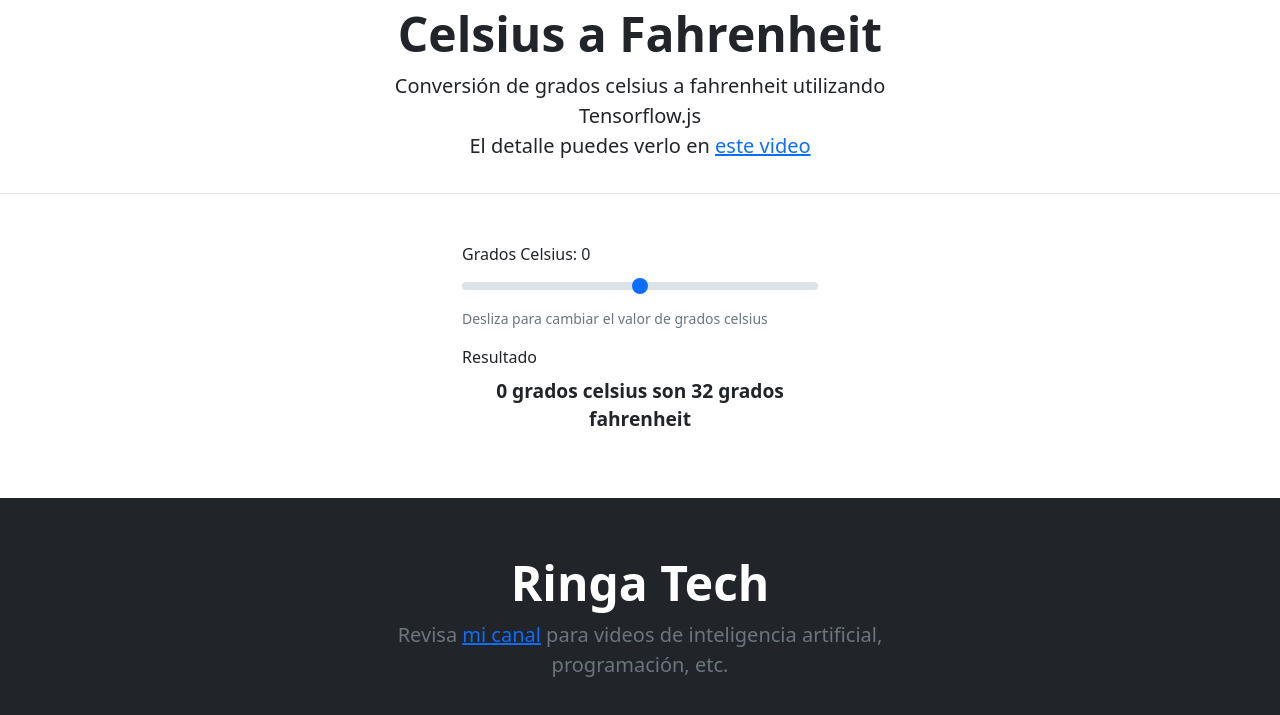
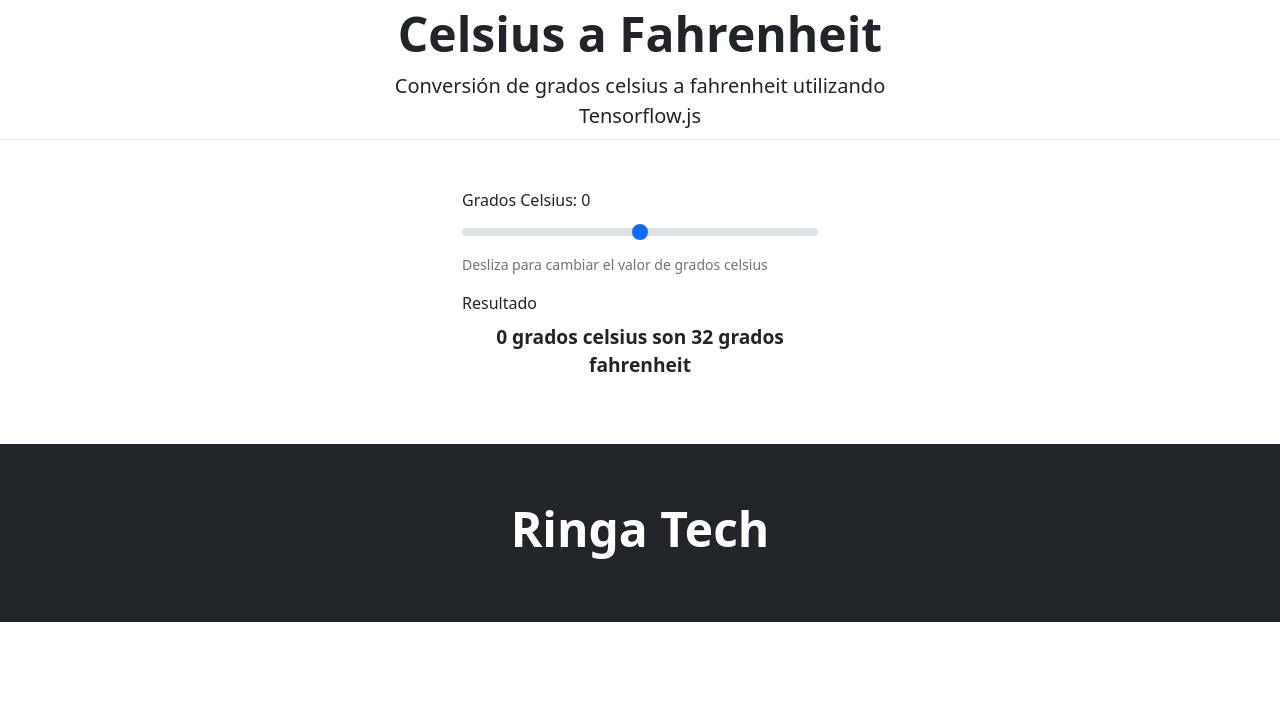
Before and after one commit to FelipeHerreraPinzon/ML_Learning_project_celsius_farenheit, a plain HTML site: page index.html in a window 1280 px wide. Shown: the part 99-814 px from the top of the page. Drawn offline with nearby package versions, Linux system fonts and the light colour scheme; a script that the page names is missing.

Commit message:
updated path model

```diff
--- a/index.html
+++ b/index.html
@@ -26,7 +26,7 @@
         <h1 class="display-5 fw-bold">Celsius a Fahrenheit</h1>
         <div class="col-lg-6 mx-auto">
           <p class="lead mb-0">Conversi&oacute;n de grados celsius a fahrenheit utilizando Tensorflow.js</p>
-          <p class="lead mb-4">El detalle puedes verlo en <a href="https://youtu.be/LRckH4U5ls8">este video</a></p>
+
         </div>
       </div>
 
@@ -58,7 +58,7 @@
         <div class="py-5">
           <h1 class="display-5 fw-bold text-white">Ringa Tech</h1>
           <div class="col-lg-6 mx-auto">
-            <p class="fs-5 mb-4">Revisa <a href="https://youtube.com/RingaTech">mi canal</a> para videos de inteligencia artificial, programaci&oacute;n, etc.</p>
+
           </div>
         </div>
       </div>
```
Also changed, not shown: model.json (+1 -1 lines).
